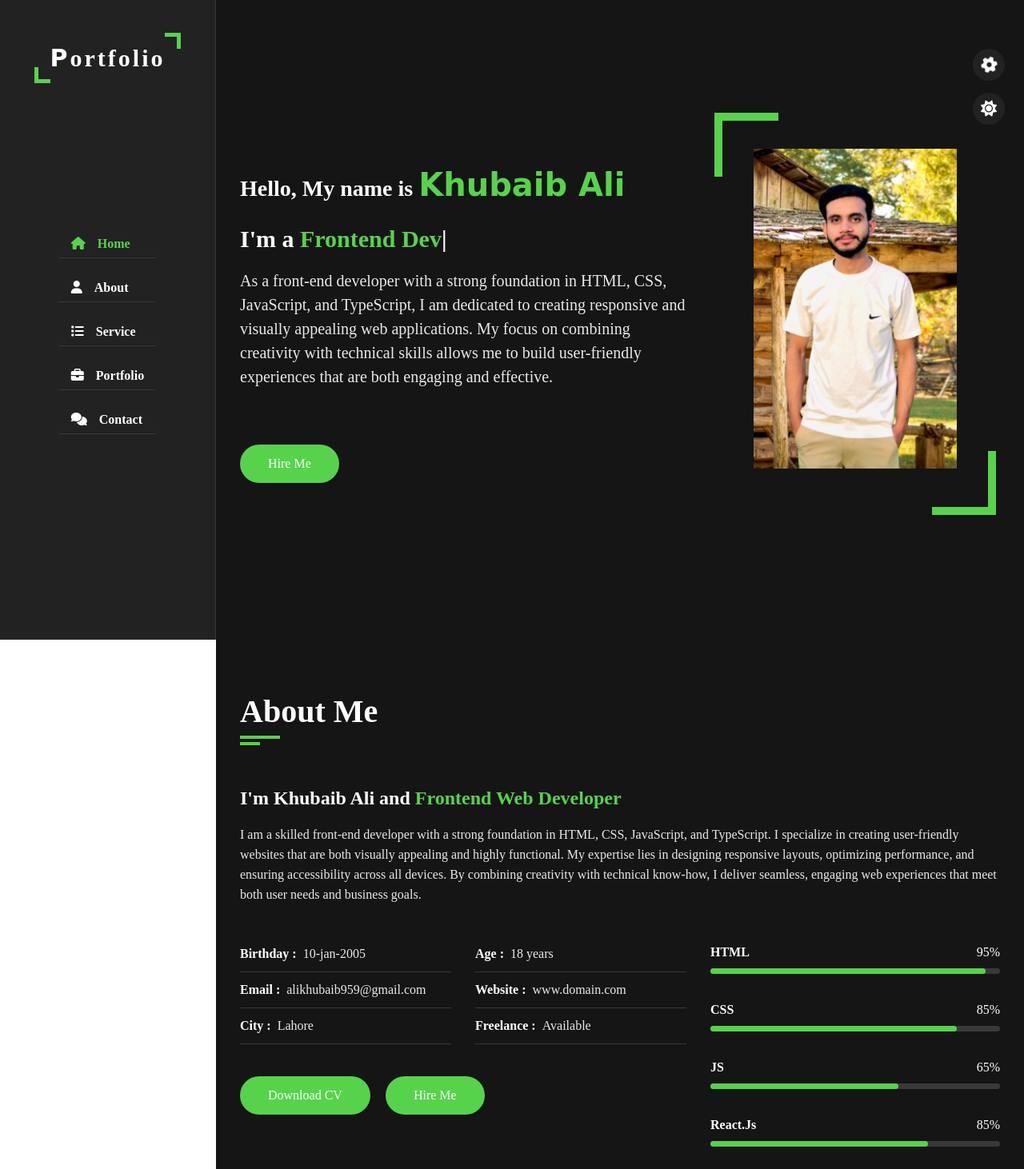
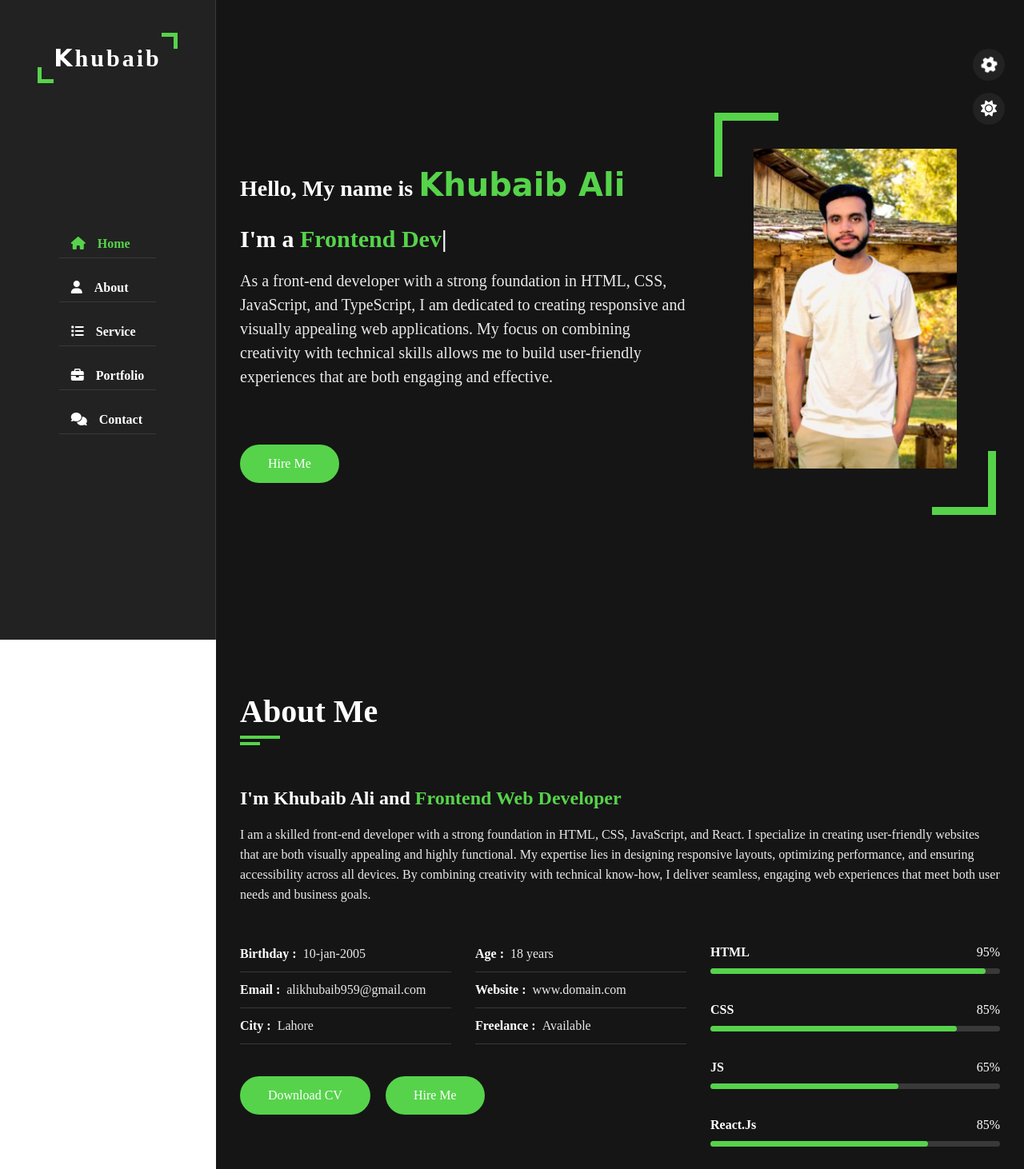
Before and after one commit to khubaibalibhatti/portfolio, a plain HTML site: page index.html in a window 1280 px wide. Shown: the top 1462 px of the page at 80% size. Drawn offline with nearby package versions, Linux system fonts and the light colour scheme; a web font is replaced by a local one.

Commit message:
add this logo and

```diff
--- a/index.html
+++ b/index.html
@@ -4,6 +4,9 @@
     <meta charset="UTF-8" />
     <meta name="viewport" content="width=device-width, initial-scale=1.0" />
     <title>My Portfolio</title>
+    <link rel="icon" href="favicon.ico" type="image/x-icon" />
+  <!-- Alternate formats -->
+  <link rel="icon" href="images/portfoliu-bg-remove.png" type="image/png" />
     <link rel="stylesheet" href="css/style.css" />
     <link rel="stylesheet" href="css/skin/color-1.css" />
     <link
@@ -54,7 +57,7 @@
     <div class="main-container">
       <div class="aside">
         <div class="logo">
-          <a href="#"> <span>P</span>ortfolio</a>
+          <a href="#"> <span>K</span>hubaib</a>
         </div>
 
         <div class="nav-toggler">
@@ -126,7 +129,7 @@
                     </h3>
                     <p>
                       I am a skilled front-end developer with a strong
-                      foundation in HTML, CSS, JavaScript, and TypeScript. I
+                      foundation in HTML, CSS, JavaScript, and React. I
                       specialize in creating user-friendly websites that are
                       both visually appealing and highly functional. My
                       expertise lies in designing responsive layouts, optimizing
```
Also changed, not shown: images/portfoliu-bg-remove.png (added).
